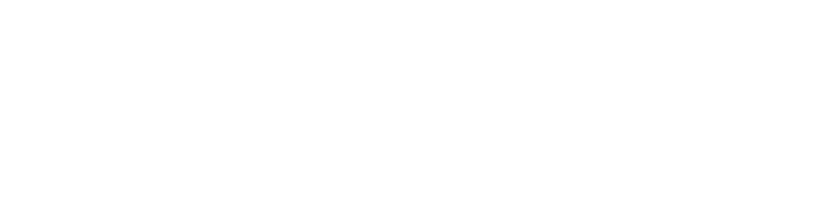
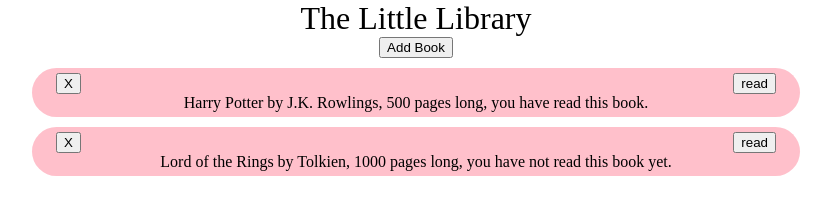
Before and after one commit to Vas75/Library, a plain HTML site: page index.html in a window 1280 px wide. Shown: the whole page, without its empty margins (224-1055 px from the left). Drawn offline with Linux system fonts and the light colour scheme.

Commit message:
html added for modal/form that will let user add books. Simple styling added to better see progress of project. Functions for looping though array of books, creating html for each book object, and rendering books to browser added.

```diff
--- a/app.js
+++ b/app.js
@@ -1,16 +1,69 @@
-function Book(title, author, pages, finished) {
-  this.title = title;
-  this.author = author;
-  this.pages = pages;
-  this.finished = finished;
+const bookContainer = document.querySelector("#book-container");
+
+const books = [
+  { author: "J.K. Rowlings", title: "Harry Potter", pages: 500, read: true },
+  { author: "Tolkien", title: "Lord of the Rings", pages: 1000, read: false },
+]; //later this will initialize with contents of local storage
+
+getBooks();
+
+// function Book(title, author, pages, finished) {
+//   this.title = title;
+//   this.author = author;
+//   this.pages = pages;
+//   this.finished = finished;
+// }
+
+// Book.prototype.info = function () {
+//   const readOrNot = this.finished ? "already read" : "not read yet";
+
+//   return `${this.title} by ${this.author}, ${this.pages} pages, ${readOrNot}.`;
+// };
+
+//Page loads, loop gets each book and passes obj to render(),
+function getBooks() {
+  books.forEach((book, index) => {
+    render(book, index);
+  });
 }
 
-Book.prototype.info = function () {
-  const readOrNot = this.finished ? "already read" : "not read yet";
+//render() will create the html using the props of each object and add the book card to a container elem
 
-  return `${this.title} by ${this.author}, ${this.pages} pages, ${readOrNot}.`;
-};
+function render(book, index) {
+  const div = document.createElement("div");
+  div.classList.add("book");
+  div.setAttribute("data-index", index);
 
-const aBook = new Book("hustler", "larry king", 40, true);
+  div.innerHTML = createHTML(book);
 
-console.log(aBook);
+  bookContainer.appendChild(div);
+}
+//helper to create html for the book div,
+function createHTML(book) {
+  const isRead = book.read
+    ? "you have read this book."
+    : "you have not read this book yet.";
+
+  return `<div class="book-btns">
+    <button class="delete">X</button>
+    <button class="readBtn">read</button>
+   </div>
+  <p class="book-info">
+    ${book.title} by ${book.author}, ${book.pages} pages long, ${isRead}
+  </p>`;
+}
+
+//-each card elem will need data attribute w index of its book obj.
+//-each card will have delete btn that will remove obj from array, resave, and render again
+//
+
+//
+
+//
+
+//eventlisteners
+bookContainer.addEventListener("click", (e) => {
+  if (e.target.tagName === "BUTTON") {
+    const index = e.target.parentNode.parentNode.dataset.index;
+  }
+});
--- a/index.html
+++ b/index.html
@@ -4,8 +4,36 @@
     <meta charset="UTF-8" />
     <meta name="viewport" content="width=device-width, initial-scale=1.0" />
     <title>Library</title>
+    <link rel="stylesheet" href="style.css" />
   </head>
   <body>
+    <h1>The Little Library</h1>
+    <div class="wrapper">
+      <div class="add-book-btn">
+        <button class="add-btn" id="add-btn">Add Book</button>
+      </div>
+      <div class="book-container" id="book-container">
+        <!--book objs go here-->
+      </div>
+    </div>
+    <!--form display none until switched on, then fullscreen modal-->
+    <!-- <form id="add-book">
+      <label for="title">title<input type="text" id="title" /></label>
+      <label for="author">author<input type="text" id="author" /></label>
+      <label for="numOfPages"
+        >number of pages<input type="number" id="numOfPages"
+      /></label>
+      <fieldset>
+        <legend>Have you read this yet?</legend>
+        <label for="read"
+          >read<input type="radio" name="readOrNot" id="read"
+        /></label>
+        <label for="unread"
+          >unread<input type="radio" name="readOrNot" id="unread"
+        /></label>
+        <button type="submit">submit</button>
+      </fieldset>
+    </form> -->
     <script src="app.js"></script>
   </body>
 </html>
--- a/style.css
+++ b/style.css
@@ -0,0 +1,72 @@
+/*reset*/
+html {
+  box-sizing: border-box;
+  font-size: 16px;
+}
+
+*,
+*:before,
+*:after {
+  box-sizing: inherit;
+}
+
+body,
+h1,
+h2,
+h3,
+h4,
+h5,
+h6,
+p,
+ol,
+ul {
+  margin: 0;
+  padding: 0;
+  font-weight: normal;
+}
+
+ol,
+ul {
+  list-style: none;
+}
+
+img {
+  max-width: 100%;
+  height: auto;
+}
+/*end reset*/
+h1 {
+  text-align: center;
+}
+
+.add-book-btn {
+  display: flex;
+  justify-content: center;
+}
+
+.wrapper {
+  display: flex;
+  flex-direction: column;
+  width: 60%;
+  margin: auto;
+}
+
+.book {
+  display: flex;
+  flex-direction: column;
+  align-items: center;
+  border-radius: 25px;
+  padding: 5px;
+  margin: 10px 0;
+  background-color: pink;
+}
+
+.book-btns {
+  width: 95%;
+  display: flex;
+  justify-content: space-between;
+}
+
+form {
+  display: none;
+}
```
